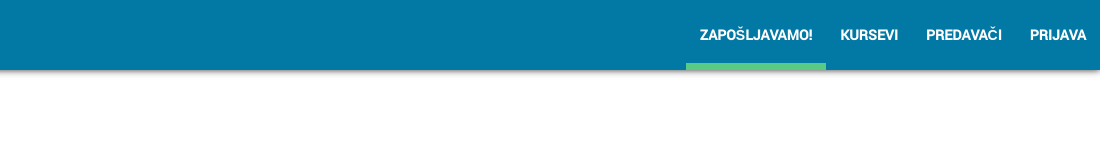
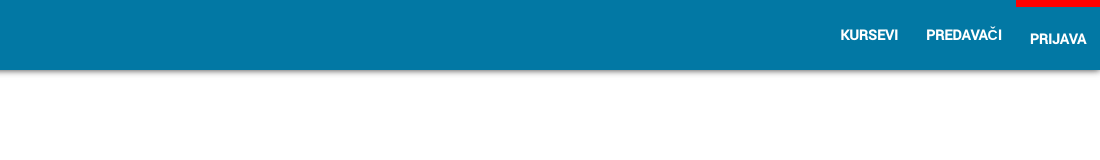
Before and after one commit to gitZoran90/MyFirstSite, a plain HTML site: page site/index.html in a window 1280 px wide. Shown: the full height of the page, 180-1280 px from the left. Drawn offline with Linux system fonts and the light colour scheme.

Commit message:
AS-4 Modified navbar links

```diff
--- a/site/index.html
+++ b/site/index.html
@@ -39,10 +39,9 @@
 	    </a>
 
 	    <nav class="va-l-site-nav">
-	        <a href="http://www.vivifyideas.com/careers/webdev-teacher" class="va-c-btn--spec" title="Zapošljavamo!">Zapošljavamo!</a>
-	        <a href="#courses" class="js-scrollto" title="Kursevi">Kursevi</a>
-	        <a href="#teachers" class="js-scrollto" title="Predavači">Predavači</a>
-	        <a href="#register" class="js-scrollto" title="Prijava" data-course="Basic">Prijava</a>
+	        <a href="#courses" title="Kursevi">Kursevi</a>
+	        <a href="#teachers" title="Predavači">Predavači</a>
+	        <a href="#register" class="va-l-site-link__register" title="Prijava" data-course="Basic">Prijava</a>
 	    </nav>
 	</header>
 
--- a/site/style.scss
+++ b/site/style.scss
@@ -226,8 +226,9 @@ small {
       border-bottom-color: $va-color-white;
     }
 
-    &.va-c-btn--spec {
-      border-bottom-color: $va-color-brand-green;
+    &.va-l-site-link__register {
+    	border-top: .5rem solid;
+			border-top-color: red;
     }
   }
 }
```
Also changed, not shown: site/style.css, 1 other file.
